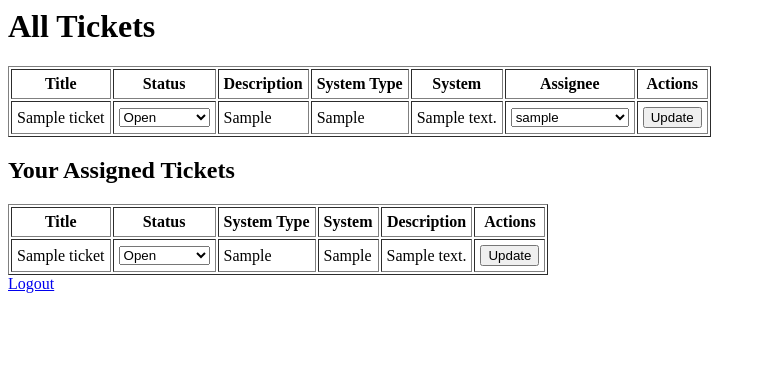
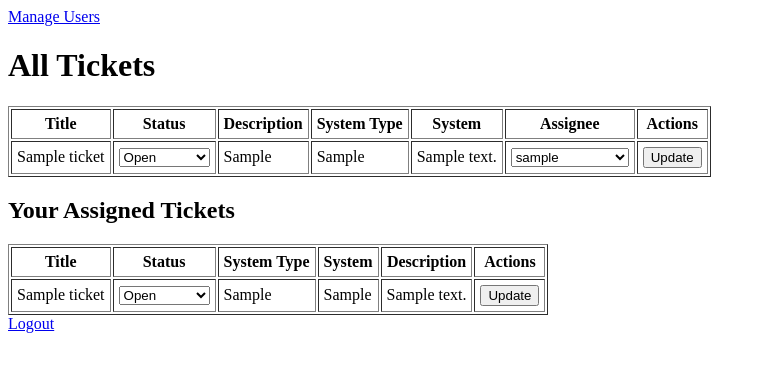
Before and after one commit to QAmaxime/help-desk, a Flask app: page /admin in a window 1280 px wide. Shown: the top 372 px of the page, without its empty margins (0-766 px from the left). Run offline with Flask 3, Linux system fonts and the light colour scheme; a user stored in the database is signed in; tables that the repository leaves empty hold one stand-in row (values such as "Sample post").

Commit message:
added user stuff

```diff
--- a/app/main/routes.py
+++ b/app/main/routes.py
@@ -63,3 +63,46 @@ def submit_ticket():
         flash('Ticket submitted.', 'success')
         return redirect(url_for('main.user_home'))
     return render_template('submit_ticket.html', form=form)
+
+@main.route('/admin/manage-users')
+@login_required
+def manage_users():
+    if not current_user.is_admin():
+        return redirect(url_for('main.user_home'))
+    users = User.query.all()
+    return render_template('manage_users.html', users=users)
+
+@main.route('/admin/manage-users/<int:user_id>/promote', methods=['POST'])
+@login_required
+def promote_user(user_id):
+    if not current_user.is_admin():
+        return redirect(url_for('main.user_home'))
+    user = User.query.get_or_404(user_id)
+    user.role = 'admin'
+    db.session.commit()
+    flash(f"{user.username} has been promoted to admin.", "success")
+    return redirect(url_for('main.manage_users'))
+
+@main.route('/admin/manage-users/<int:user_id>/demote', methods=['POST'])
+@login_required
+def demote_user(user_id):
+    if not current_user.is_admin() or current_user.id == user_id:
+        flash("Cannot demote yourself.", "danger")
+        return redirect(url_for('main.manage_users'))
+    user = User.query.get_or_404(user_id)
+    user.role = 'user'
+    db.session.commit()
+    flash(f"{user.username} has been demoted to user.", "info")
+    return redirect(url_for('main.manage_users'))
+
+@main.route('/admin/users-edit/<int:user_id>/delete', methods=['POST'])
+@login_required
+def delete_user(user_id):
+    if not current_user.is_admin() or current_user.id == user_id:
+        flash("Delete failed.", "danger")
+        return redirect(url_for('main.manage_users'))
+    user = User.query.get_or_404(user_id)
+    db.session.delete(user)
+    db.session.commit()
+    flash(f"User {user.username} deleted.", "warning")
+    return redirect(url_for('main.manage_users'))
--- a/app/templates/admin_home.html
+++ b/app/templates/admin_home.html
@@ -7,6 +7,8 @@
         </ul>
     {% endif %}
 {% endwith %}
+
+<a href="{{ url_for('main.manage_users') }}">Manage Users</a>
 
 <h1>All Tickets</h1>
 
```
Also changed, not shown: instance/help-desk.db.
